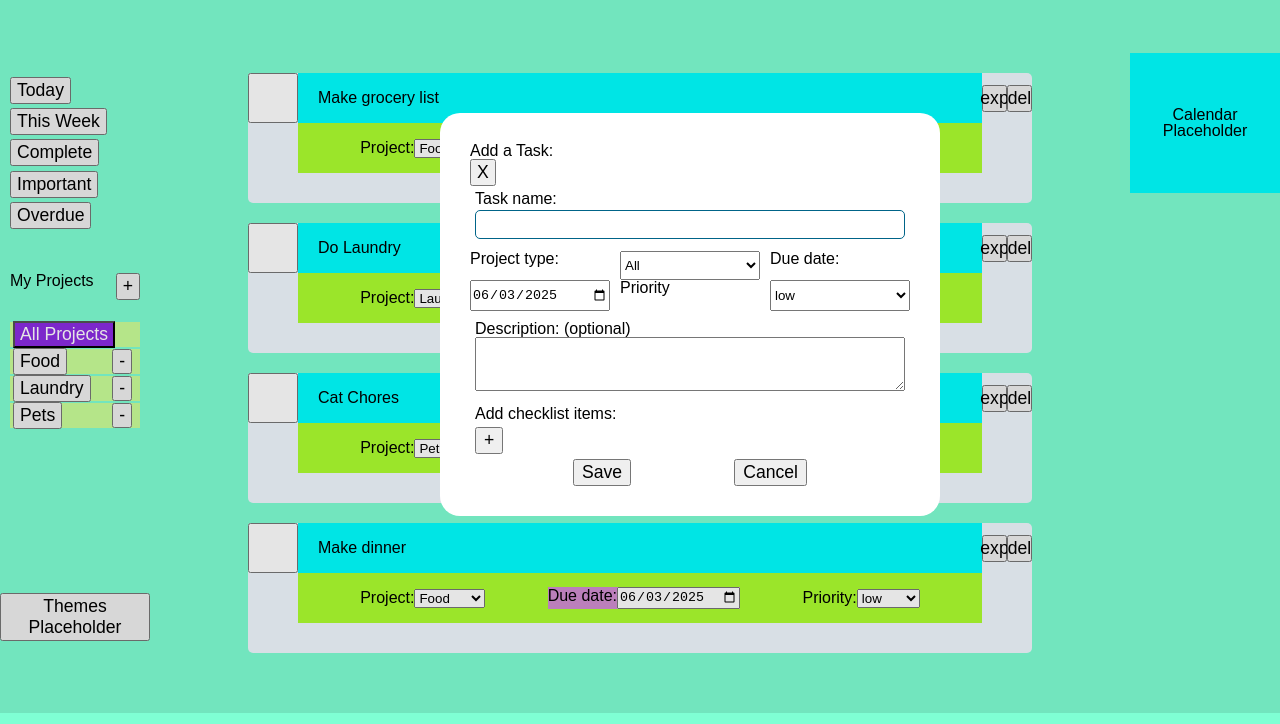
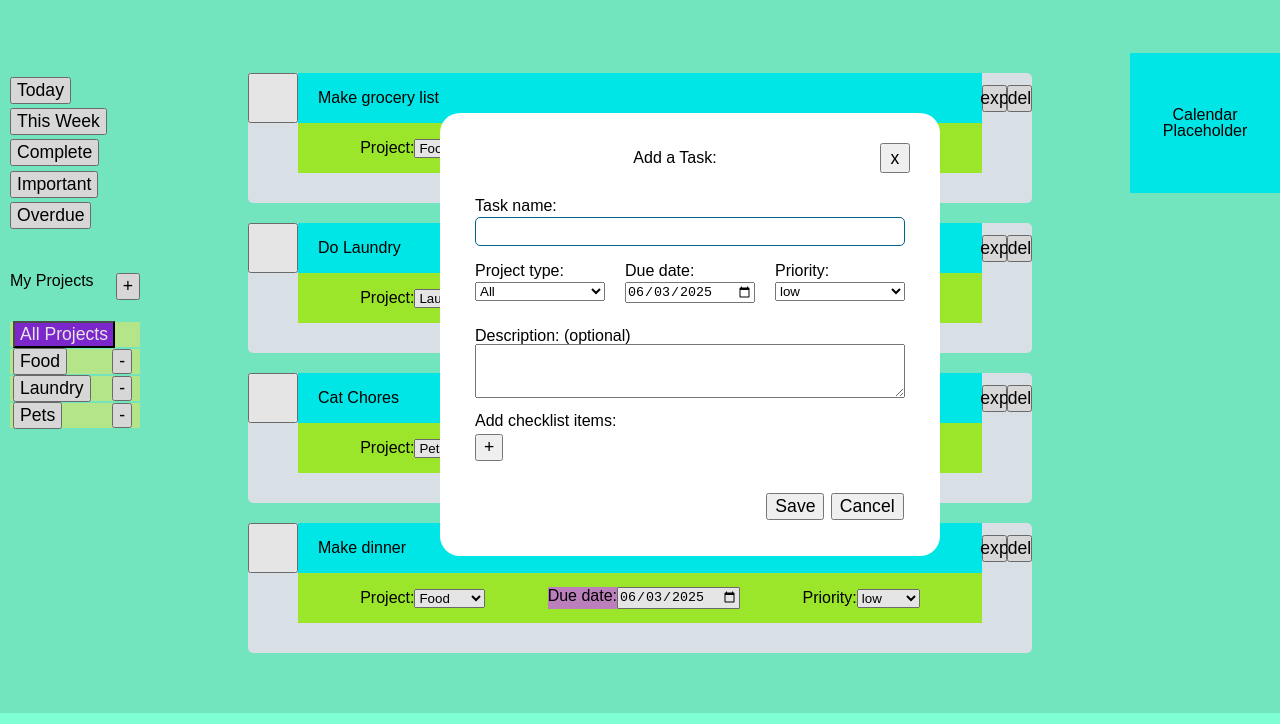
Before and after one commit to mel-121821/to-do-list, a website built with webpack: page src/template.html in a window 1280 px wide. Both pictures are taken after a click on the button "Add Task". Shown: the part 87-811 px from the top of the page. Built offline with nearby package versions, Linux system fonts and the light colour scheme.

Commit message:
Change form methods to "post" and add the "required" tag to inputs to prevent the user from adding blank tasks or projects. Set btn type on modal save btns to "submit" to allow for the use of the "submit" event listener and the "required" tag. Also add a wrapper div on the add-task modal form for styling purposes and fix a few closing tags

```diff
--- a/src/template.html
+++ b/src/template.html
@@ -7,25 +7,32 @@
 </head>
 <body>
     <dialog class="add-task">
-        <form action="" method="">
+        <form action="" method="post">
+            <div>
                 <legend>Add a Task:</legend>
-            <button class="close-modal">X</button>
+                <button class="close-modal">x</button>
                 <div class="inputs">
                     <div class="task-title">
                         <label for="task-title">Task name:</label>
-                    <input type="text" id="task-title" name="task-title"/>
+                        <input type="text" id="task-title" name="task-title" required/>
                     </div>
                     <div class="details">
+                        <div class="project">
                             <label for="project">Project type:</label>
                             <select name="project" id="project">
                                 <!-- javascript -->
                             </select>
+                        </div>
+                        <div class="due-date">
                             <label for="due-date">Due date:</label>
-                    <input type="date" id="due-date">
-                    <label for="priority">Priority</label>
+                            <input type="date" id="due-date"/>
+                        </div>
+                        <div class="priority">
+                            <label for="priority">Priority:</label>
                             <select name="priority" id="priority">
                                 <!-- javascript -->
                             </select>
+                        </div>
                     </div>
                     <div class="description">
                         <label for="description">Description:  <span>(optional)</span></label>
@@ -40,21 +47,22 @@
                     </div>
                 </div>
                 <div class="save-div">
-                <button class="save">Save</button>
+                    <button type="submit" class="save">Save</button>
                     <button class="cancel">Cancel</button>
+                </div>
             </div>
         </form>
     </dialog>
     <dialog class="add-project">
-        <form action="" method="">
+        <form action="" method="post">
             <legend>Add a Project:</legend>
             <button class="close-modal">X</button>
             <div class="project-title">
                 <label for="project">Project name:</label>
-                <input type="text" id="add-project" name="add-project">
+                <input type="text" id="add-project" name="add-project" required/>
             </div>
             <div class="save-div">
-                <button class="save">Save</button>
+                <button type="submit" class="save">Save</button>
                 <button class="cancel">Cancel</button>
             </div>
         </form>
@@ -122,14 +130,14 @@
                </ol>
            </div>
         </nav>
-        <div class="themes">
+        <!-- <div class="themes">
             <ol>
                 <button>
                     Themes Placeholder
                 </button>
-                <!-- Dropdown menu -->
+                Dropdown menu
             </ol>
-        </div>
+        </div> -->
    </div>
    <div id="content-wrapper">
         <div class="display-info">
```
Lines whose indentation alone changed are shown as unchanged.
